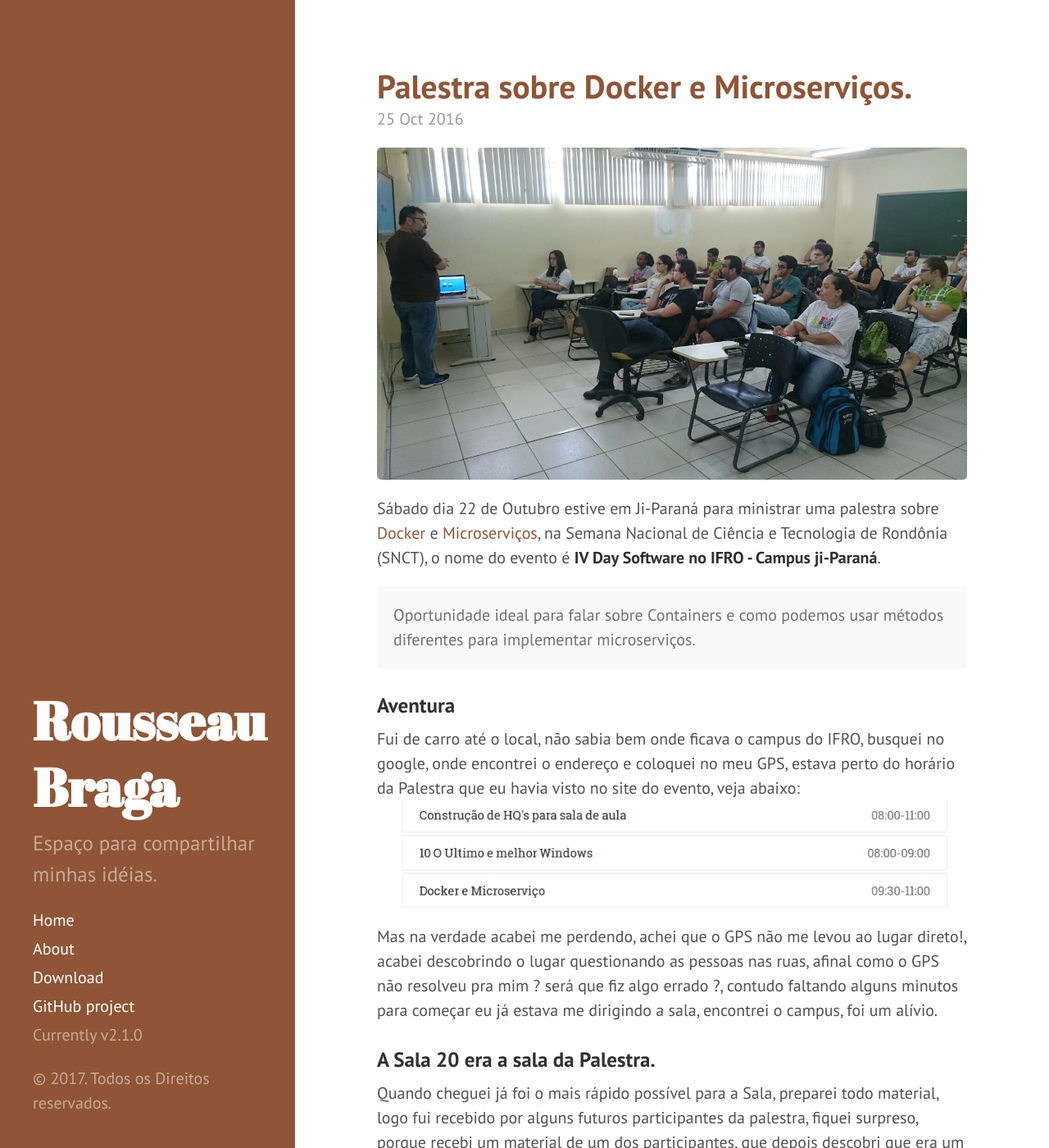
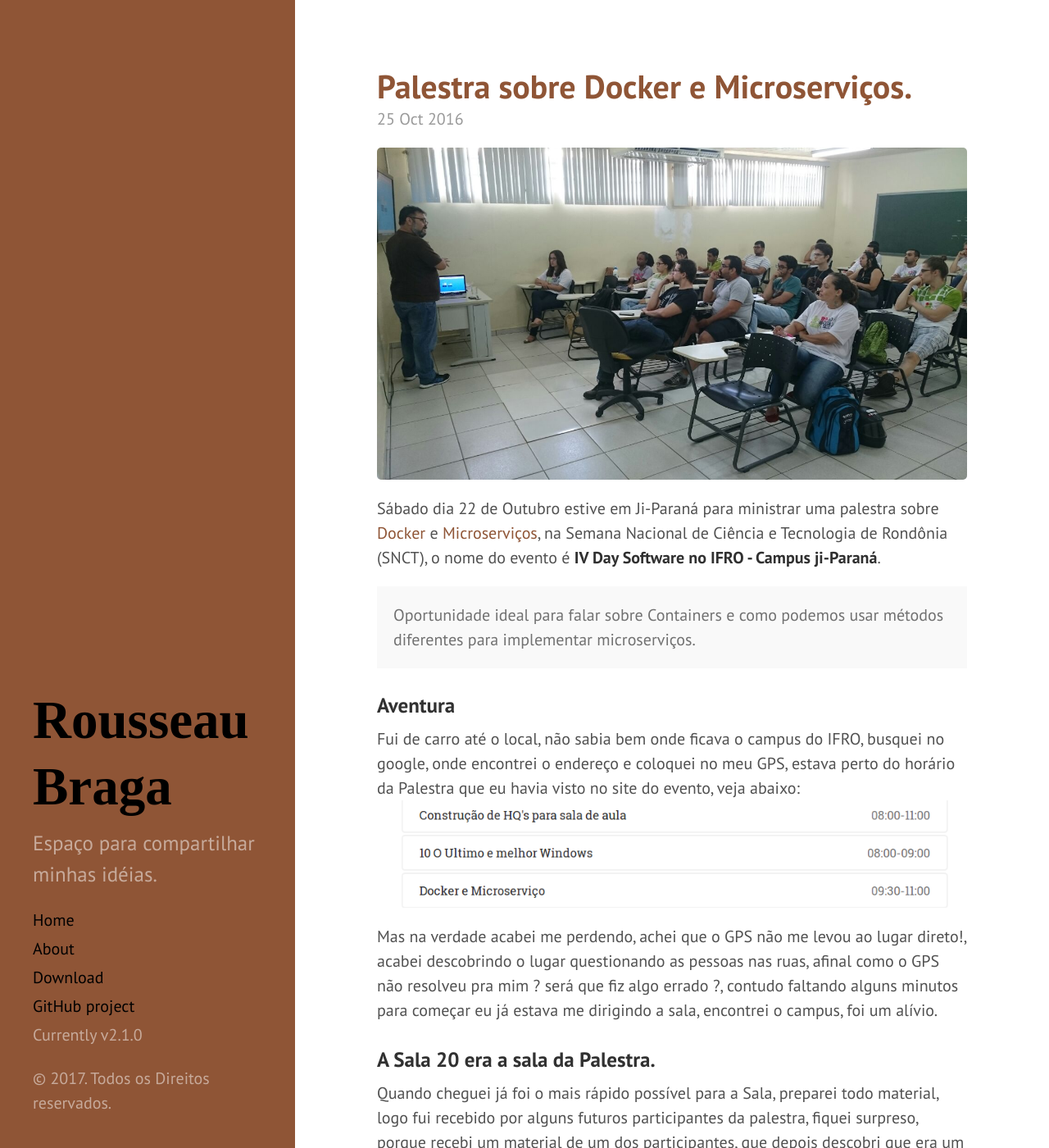
Before and after one commit to nuxman/nuxman.com.br, a Jekyll site: the page built from index.html, in a window 1280 px wide and 1400 px high. Shown: the whole window at 82% size. Built offline with Jekyll 4.4.1, drawn with Linux system fonts in a browser that asks for light colours; some web fonts are replaced; Markdown is read by kramdown in place of the engine named in the settings; the list of posts is cut into pages by our own code.

Commit message:
modifiquei o arquivo css para colocar uma fonte ao sidebar

```diff
--- a/public/css/hyde.css
+++ b/public/css/hyde.css
@@ -72,14 +72,14 @@ html {
 
 /* Sidebar links */
 .sidebar a {
-  color: #fff;
+  color: #000;
 }
 
 /* About section */
 .sidebar-about h1 {
   color: #fff;
   margin-top: 0;
-  font-family: "Abril Fatface", serif;
+  font-family: "Nova Oval", cursive;
   font-size: 3.25rem;
 }
 
```
